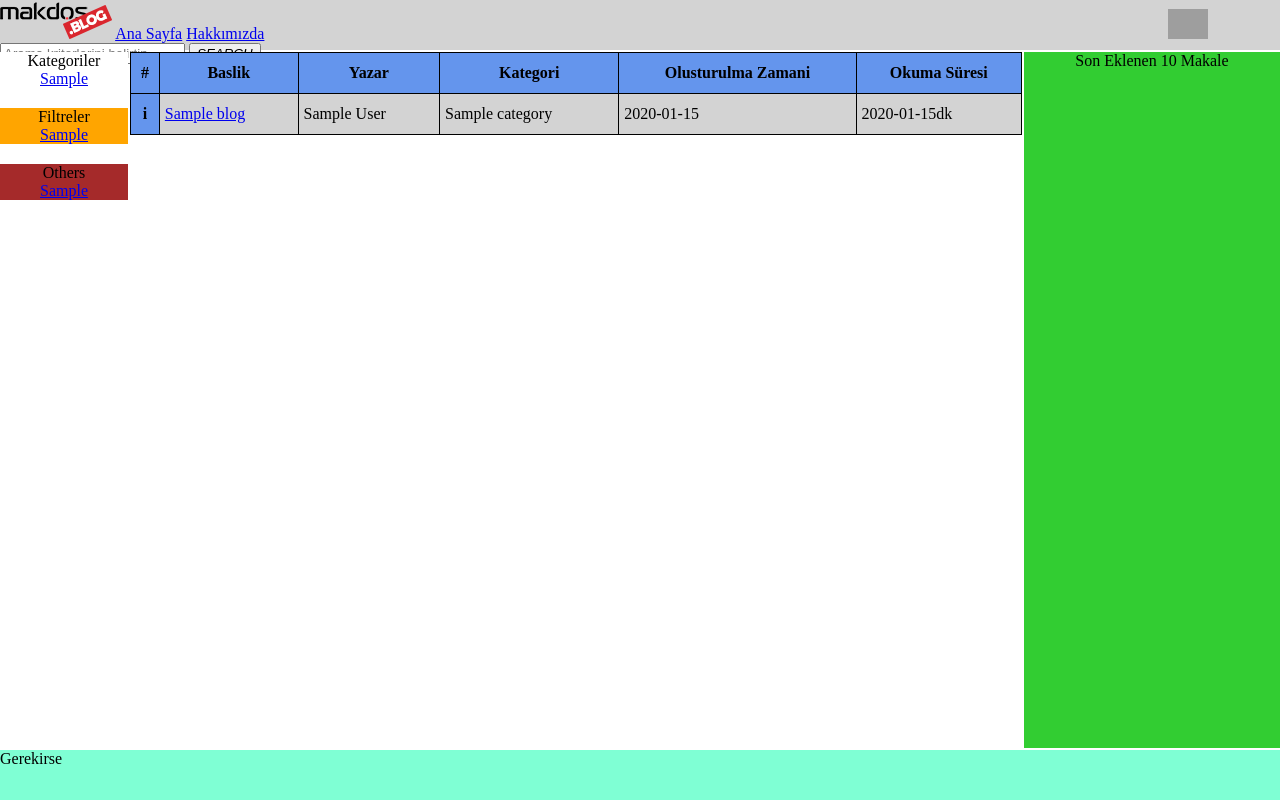
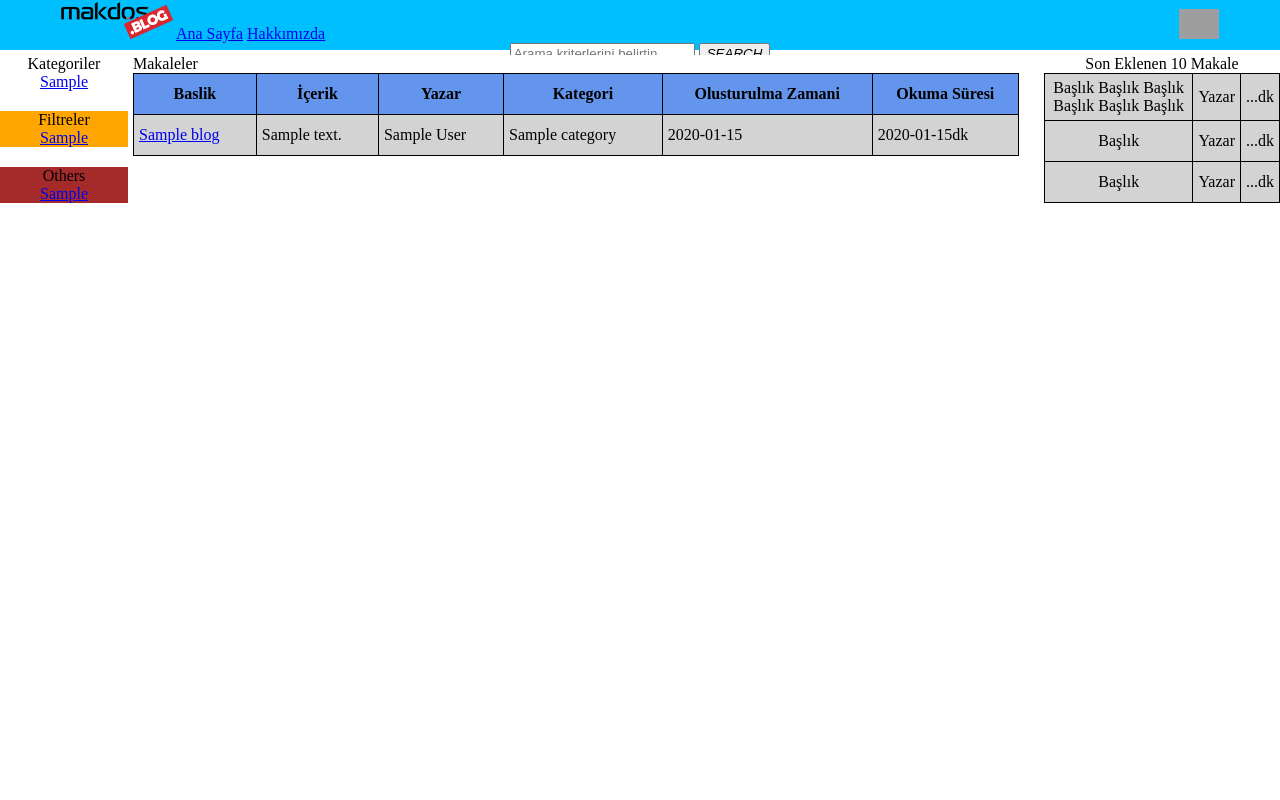
Before and after one commit to erdemkocak1/django-blog, a Django app: template templates/main.html in a window 1280 px wide. Run offline with Django 3.2, Linux system fonts and the light colour scheme; the template is opened without the code that fills it: most values are stand-ins (such as "Sample title", 1, 10 or a date in 2020); data that the repository does not hold is empty; grey boxes are pictures that could not be loaded.

Commit message:
gerekli html eklendi html dosyaları birbirine extend edildi

```diff
--- /dev/null
+++ b/templates/gerekli.html
@@ -0,0 +1,177 @@
+<!DOCTYPE html>
+<title>{% block title %}{% endblock title %} | MAkdos Blog</title>
+
+<style>
+    body {
+        display: grid;
+        grid-template-areas: "header header header" "nav article ads" "footer footer footer";
+        grid-template-rows: 50px 1fr 50px;
+        grid-template-columns: 10% 1fr 20%;
+        grid-gap: 5px;
+        background: white;
+        height: 100vh;
+        margin: 0;
+    }
+
+    #pageHeader {
+        grid-area: header;
+    }
+
+    #pageFooter {
+        grid-area: footer;
+        background: aquamarine;
+    }
+
+    #makaleler {
+        grid-area: article;
+        white-space: nowrap;
+        background: white;
+
+    }
+
+    #kategoriler {
+        grid-area: nav;
+        text-align: center;
+        background-color: white;
+    }
+
+    #filtreler {
+        grid-area: ads;
+        text-align: center;
+        background: white;
+        margin-left: 20px;
+    }
+
+    nav, div {
+        padding: 0px;
+        background: white;
+    }
+
+    header, footer {
+        padding: 0px;
+        background: deepskyblue;
+        text-align: center
+    }
+
+    table {
+        background: lightgrey;
+        border-collapse: collapse;
+        width: 100%;
+        position: center;
+    }
+
+    table, th, td {
+        border: 1px solid black;
+        height: 30px;
+        padding: 5px;
+    }
+
+    th {
+        background: cornflowerblue;
+    }
+
+    .pagination {
+        display: inline-block;
+        margin-left: 0px;
+
+    }
+
+    .pagination a {
+        color: black;
+        float: left;
+        padding: 8px 16px;
+        text-decoration: none;
+        margin-left: 0px;
+
+    }
+
+    .pagination a.active {
+        background-color: cornflowerblue;
+        color: white;
+    }
+
+    .pagination a:hover:not(.active) {
+        background-color: yellow;
+    }
+
+    .table2 th {
+        background: orange;
+    }
+
+</style>
+
+<body>
+<header id="pageHeader" content="width=device-width, initial-scale=1.0">
+    <img src="https://makdos.blog/static/img/bloglogo-112x39.png" alt="Makdos Blog">
+    <a href="http://127.0.0.1:8000/blog/" class="button">Ana Sayfa</a>
+    <a href="https://makdos.blog/makdos-hakkimizda/" class="button">Hakkımızda</a>
+    <img src="https://makdos.com/_assets/img/logos/logo.png" style="max-height: 30px;margin-left: 850px" alt="Makdos Blog">
+    <input type="text" class="searchTerm" placeholder="Arama kriterlerini belirtin">
+    <button type="submit" class="searchButton">
+        <i class="fa fa-search">SEARCH</i>
+
+    </button>
+
+
+</header>
+
+{% block orta %}{% endblock orta %} <!-- gerekli endblock orta -->
+
+
+<nav id="kategoriler">Kategoriler<br>
+    {% for k in list4 %}
+
+
+        <a href="/cat/{{ k }}/">{{ k }}</a><br>
+
+    {% endfor %}
+
+    <div id="Other" style="margin-top: 20px; background: orange">Filtreler<br>
+        {% for k in list4 %}
+
+
+            <a href="/cat/{{ k }}/">{{ k }}</a><br>
+
+        {% endfor %}
+    </div>
+
+    <div id="Other" style="margin-top: 20px;background: brown ">Others<br>
+        {% for k in list4 %}
+
+
+            <a href="/cat/{{ k }}/">{{ k }}</a><br>
+
+        {% endfor %}
+    </div>
+</nav>
+
+<div id="filtreler">Son Eklenen 10 Makale
+
+    <table class="table2 table-hover table-dark" style="word-wrap:break-word;" align="center">
+
+        <tbody>
+        <tr>
+            <td>Başlık Başlık Başlık Başlık Başlık Başlık</td>
+            <td>Yazar</td>
+            <td>...dk</td>
+        </tr>
+        <tr>
+            <td>Başlık</td>
+            <td>Yazar</td>
+            <td>...dk</td>
+        </tr>
+        <tr>
+            <td>Başlık</td>
+            <td>Yazar</td>
+            <td>...dk</td>
+        </tr>
+
+
+        </tbody>
+    </table>
+
+</div>
+
+</body>
+
+{% block footer %}{% endblock footer %}
--- a/templates/main.html
+++ b/templates/main.html
@@ -1,121 +1,16 @@
-{#{% extends "footer.html" %}#}
+{% extends "gerekli.html" %}
 
-<!DOCTYPE html>
-<title>Makaleler</title>
-<style>
-    body {
-        display: grid;
-        grid-template-areas: "header header header" "nav article ads" "footer footer footer";
-        grid-template-rows: 50px 1fr 50px;
-        grid-template-columns: 10% 1fr 20%;
-        grid-gap: 2px;
-        background: white;
-        height: 100vh;
-        margin: 0;
-    }
+{% block title %}Main{% endblock title %}
 
-    #pageHeader {
-        grid-area: header;
-    }
+{% block orta %} <!-- main.html block orta -->
 
-    #pageFooter {
-        grid-area: footer;
-        background: aquamarine;
-    }
+<article id="makaleler"> Makaleler
 
-    #makaleler {
-        grid-area: article;
-        white-space: nowrap;
-        background: white;
-
-    }
-
-    #kategoriler {
-        grid-area: nav;
-        text-align: center;
-        background-color: white;
-    }
-
-    #filtreler {
-        grid-area: ads;
-        text-align: center;
-        background: limegreen;
-    }
-
-    nav, div {
-        padding: 0px;
-        background: white;
-    }
-
-    header, footer, article {
-        padding: 0px;
-        background: lightgray;
-    }
-
-    table {
-        background: lightgrey;
-        border-collapse: collapse;
-    {#width: 112%;#} width: 100%;
-        position: center;
-    }
-
-    table, th, td {
-        border: 1px solid black;
-        height: 30px;
-        padding: 5px;
-    }
-
-    th {
-        background: cornflowerblue;
-    }
-
-    .pagination {
-        display: inline-block;
-        margin-left: 0px;
-
-    }
-
-    .pagination a {
-        color: black;
-        float: left;
-        padding: 8px 16px;
-        text-decoration: none;
-        margin-left: 0px;
-
-    }
-
-    .pagination a.active {
-        background-color: cornflowerblue;
-        color: white;
-    }
-
-    .pagination a:hover:not(.active) {
-        background-color: yellow;
-    }
-
-</style>
-
-<body>
-<header id="pageHeader" content="width=device-width, initial-scale=1.0">
-    <img src="https://makdos.blog/static/img/bloglogo-112x39.png" alt="Makdos Blog">
-    <a href="http://127.0.0.1:8000/blog/" class="button">Ana Sayfa</a>
-    <a href="https://makdos.blog/makdos-hakkimizda/" class="button">Hakkımızda</a>
-    <img src="https://makdos.com/_assets/img/logos/logo.png" style="max-height: 30px;margin-left: 900px" alt="Makdos Blog">
-    <input type="text" class="searchTerm" placeholder="Arama kriterlerini belirtin">
-    <button type="submit" class="searchButton">
-        <i class="fa fa-search">SEARCH</i>
-
-    </button>
-
-
-</header>
-
-<article id="makaleler">
-    <table class="table table-hover table-dark" align="center">
+    <table class="table table-hover table-dark"  align="center">
         <thead>
         <tr>
-            <th scope="col">#</th>
             <th scope="col">Baslik</th>
+            <th scope="col">İçerik</th>
             <th scope="col">Yazar</th>
             <th scope="col">Kategori</th>
             <th scope="col">Olusturulma Zamani</th>
@@ -126,8 +21,8 @@
         <tbody>
         {% for i in blog_list %}
             <tr>
-                <th scope="row">i</th>
                 <td><a href="/blog/detay/{{ i.slug }}/">{{ i.title }}</a></td>
+                <td>{{ i.body|truncatechars:20  }}</td>
                 <td>{{ i.author }}</td>
                 <td>{{ i.category }}</td>
                 <td>{{ i.dateet }}</td>
@@ -167,35 +62,5 @@
     {% endif %}
 
 </article>
-<nav id="kategoriler">Kategoriler<br>
-    {% for k in list4 %}
 
-
-        <a href="/cat/{{ k }}/">{{ k }}</a><br>
-
-    {% endfor %}
-
-    <div id="filtreler" style="margin-top: 20px; background: orange">Filtreler<br>
-        {% for k in list4 %}
-
-
-            <a href="/cat/{{ k }}/">{{ k }}</a><br>
-
-        {% endfor %}
-    </div>
-
-    <div id="Other" style="margin-top: 20px;background: brown ">Others<br>
-        {% for k in list4 %}
-
-
-            <a href="/cat/{{ k }}/">{{ k }}</a><br>
-
-        {% endfor %}
-    </div>
-</nav>
-
-<div id="filtreler">Son Eklenen 10 Makale</div>
-<footer id="pageFooter">Gerekirse
-    {% block footer %}{% endblock footer %}
-</footer>
-</body>
+{% endblock orta %}
```
Also changed, not shown: templates/blog_detay.html (+4 -48 lines), templates/category.html (+5 -3 lines), templates/footer.html (+3 -12 lines), uygulama/views.py (+9 -4 lines).
